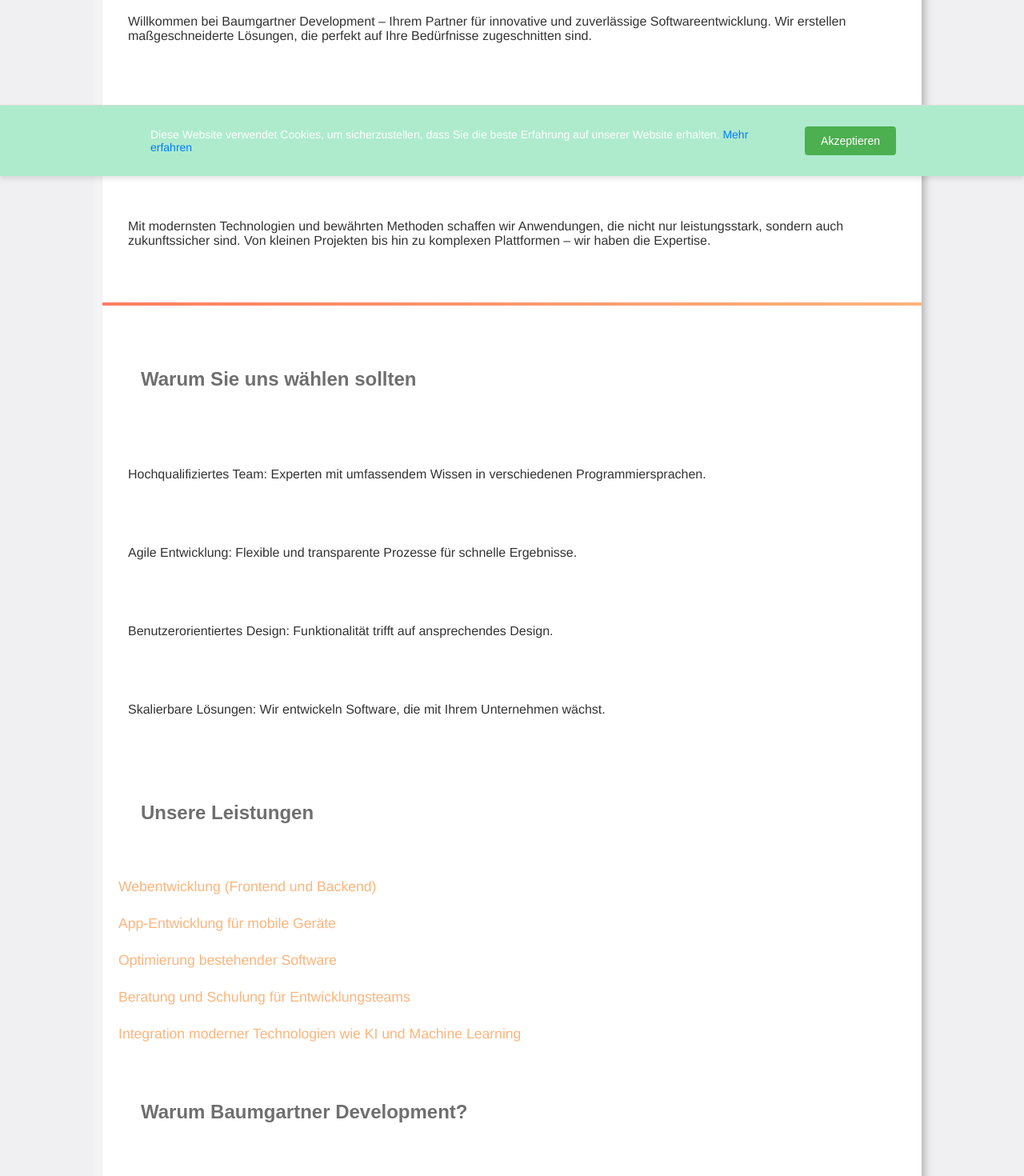
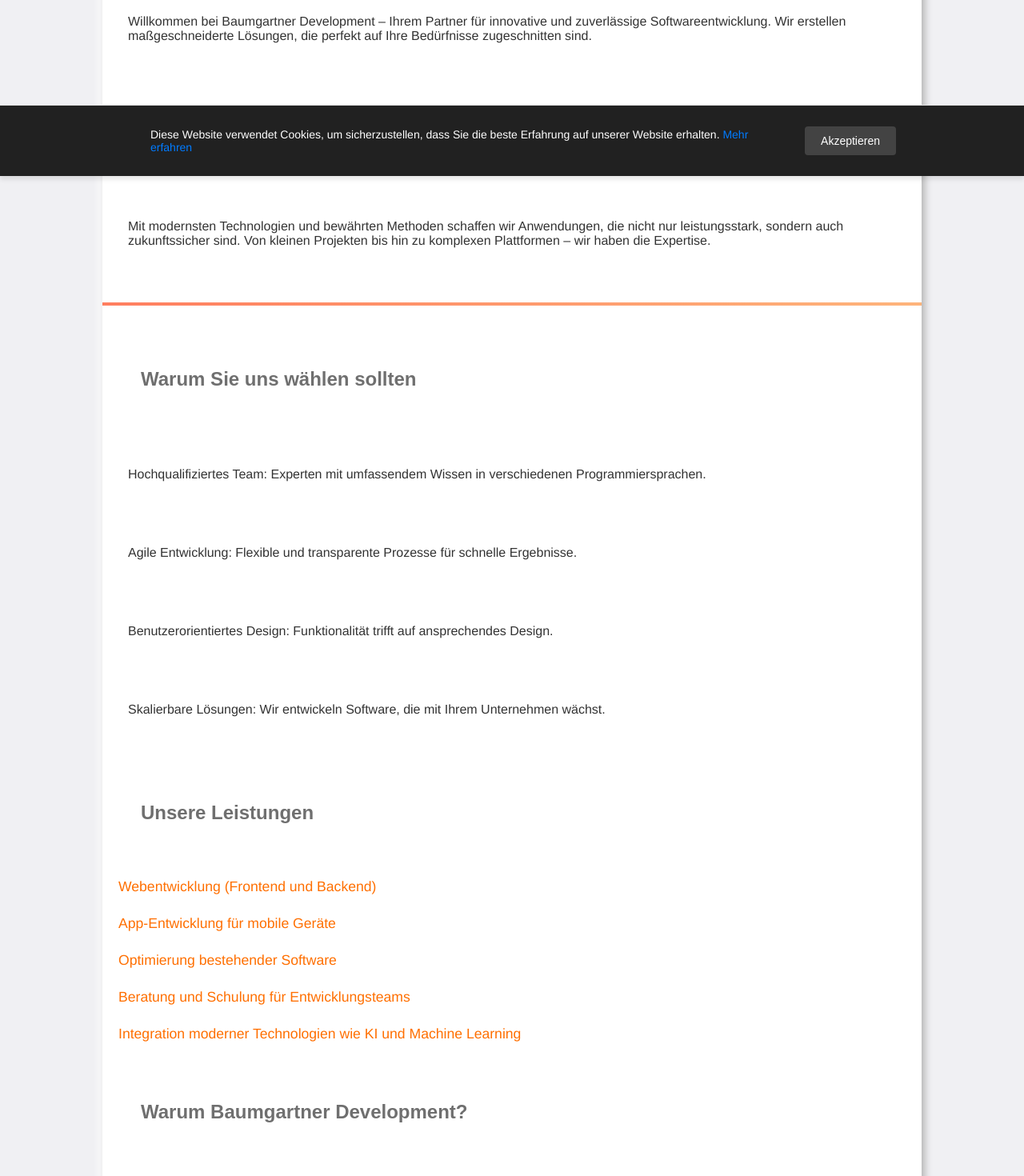
Before and after one commit to BrunoBaumgartner78/baumgartnerdev2, a Next.js app: page /coding in a window 1280 px wide. Shown: the part 580-2050 px from the top of the page at 80% size. Built offline with nearby package versions, Linux system fonts and the light colour scheme.

Commit message:
Aktualisierte Konfiguration für Next.js

```diff
--- a/next.config.mjs
+++ b/next.config.mjs
@@ -1,4 +1,6 @@
+/*
 /** @type {import('next').NextConfig} */
+/*
 const nextConfig = {
   async redirects() {
     return [
@@ -18,3 +20,4 @@
 };
 
 export default nextConfig;
+*/
--- a/src/app/globals.css
+++ b/src/app/globals.css
@@ -13,12 +13,21 @@
   padding: 2em 2em;
 }
 
+ol{
+  list-style: none;
+}
+
 li{
   margin: 20px;
 }
 div{
   position: relative;
   display: block;
+}
+
+img{
+  width: 150px;
+  height: auto;
 }
 .flex {
   display: flex;
--- a/src/app/styles/CookieBanner.css
+++ b/src/app/styles/CookieBanner.css
@@ -5,7 +5,7 @@
     bottom: 0;
     left: 0;
     width: 100%;
-    background-color: #aeebcd;
+    background-color: #212121;
     box-shadow: 0 4px 6px rgba(0, 0, 0, 0.1);
     border-top: 1px solid #ddd;
     display: flex;
@@ -39,7 +39,7 @@
   }
 
   .accept-cookies-button {
-    background-color: #4caf50;
+    background-color: #434343;
     color: white;
     border: none;
     padding: 10px 20px;
--- a/src/app/styles/Home.css
+++ b/src/app/styles/Home.css
@@ -103,7 +103,7 @@
   }
 
   .liste, li, a{
-    color:#feb47b;
+    color:#ff6f01;
   }
   /* Responsives Design */
   @media (max-width: 768px) {
```
Also changed, not shown: src/app/page.js (+12 -11 lines), public/assets/logo.webP, src/app/styles/Logo.css (line endings or trailing spaces).
